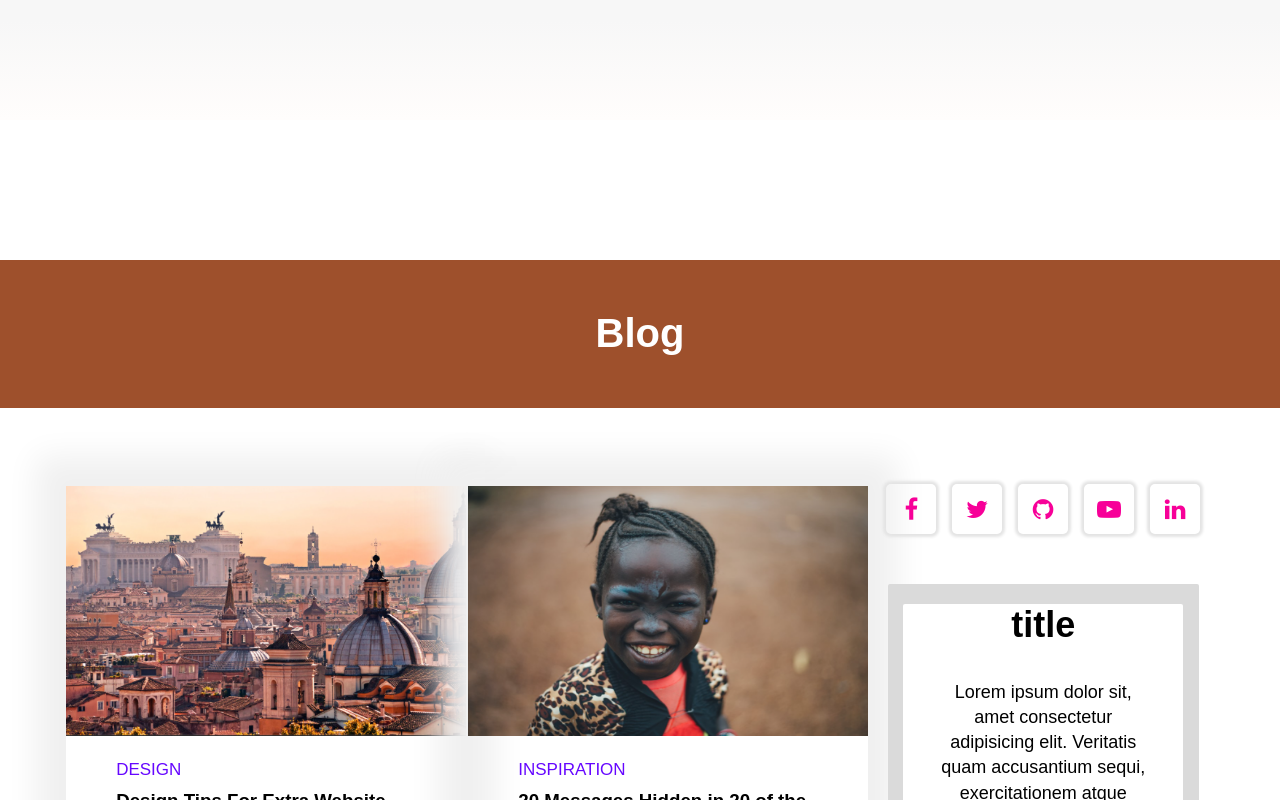
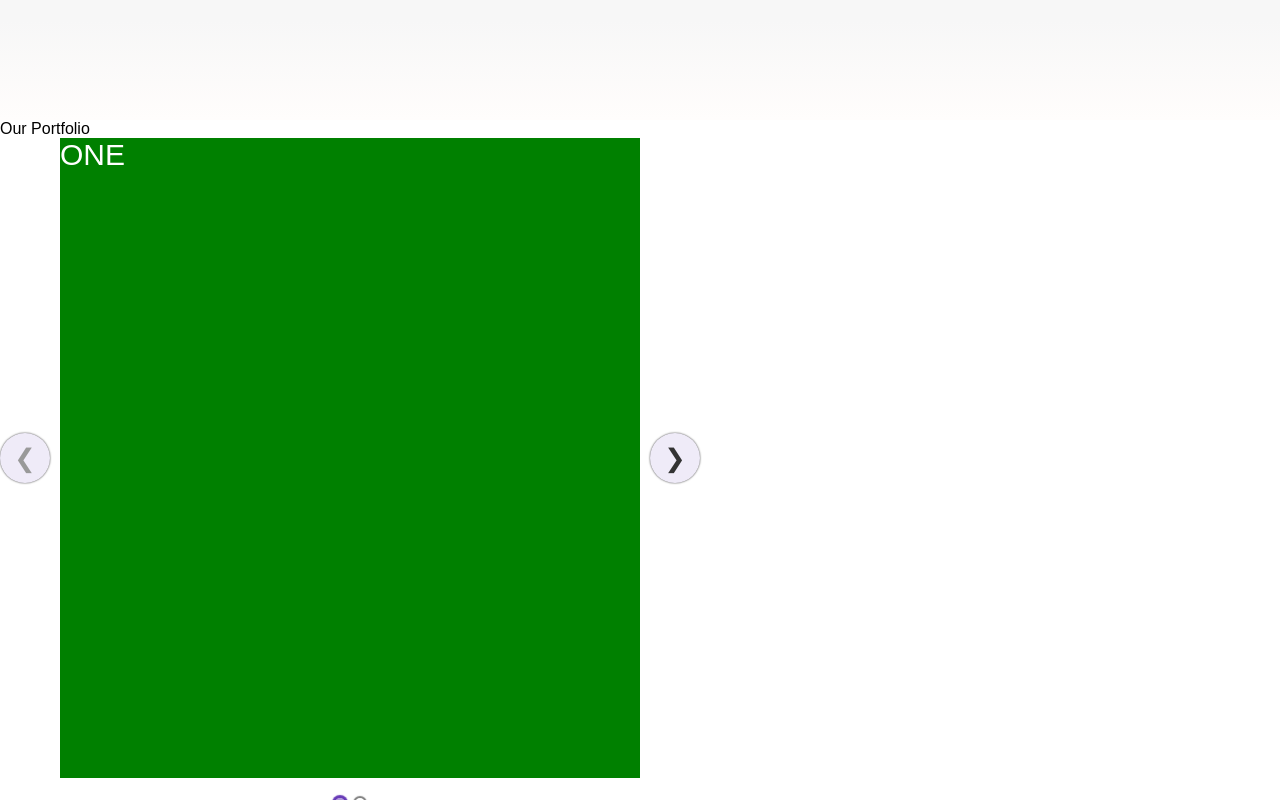
Before and after one commit to nighthawkEnterprise/OutreachDesignWebsite, a React (Create React App) app: page /Portfolio in a window 1280 px wide. Shown: the part 2960-3760 px from the top of the page. Built offline with nearby package versions, Linux system fonts and the light colour scheme; a web font is replaced by a local one.

Commit message:
incoming update

```diff
--- a/package.json
+++ b/package.json
@@ -9,9 +9,12 @@
     "emailjs-com": "^2.6.4",
     "react": "^17.0.1",
     "react-dom": "^17.0.1",
+    "react-elastic-carousel": "^0.10.0",
+    "react-responsive-carousel": "^3.2.11",
     "react-router-dom": "^5.2.0",
     "react-scripts": "4.0.1",
     "react-scroll": "^1.8.1",
+    "styled-components": "^5.2.1",
     "sweetalert2": "^10.12.6",
     "web-vitals": "^0.2.4"
   },
--- a/public/index.html
+++ b/public/index.html
@@ -5,7 +5,10 @@
       href="https://maxcdn.bootstrapcdn.com/font-awesome/4.7.0/css/font-awesome.min.css"
       rel="stylesheet"
     />
+    <!-- =============================================emma-->
     <script src="https://cdn.jsdelivr.net/npm/sweetalert2@10"></script>
+
+    <!-- ============================================= -->
     <meta charset="utf-8" />
     <link rel="icon" href="%PUBLIC_URL%/favicon.ico" />
     <meta name="viewport" content="width=device-width, initial-scale=1" />
--- a/src/App.js
+++ b/src/App.js
@@ -6,6 +6,7 @@ import AboutUs from "./components/AboutUsPage/AboutUs";
 import Blog from "./components/BlogPage/Blog";
 import Contact from "./components/ContactPage/Contact";
 import Footer from "./components/Footer/Footer";
+import PortfolioPage from "./components/Portfolio/PortfolioPage";
 
 function App() {
   return (
@@ -14,6 +15,7 @@ function App() {
       <Home />
       <AboutUs />
       <SimpleDesign />
+      <PortfolioPage />
       <Blog />
       <MeetUs />
       <Contact />
--- /dev/null
+++ b/src/components/Portfolio/Portfolio.css
@@ -0,0 +1,12 @@
+.caro_card {
+  width: 600px;
+  height: 80vh;
+  background-color: green;
+  color: white;
+  font-size: 30px;
+}
+
+.caro_contain {
+  width: 700px;
+  background-color: none;
+}
--- /dev/null
+++ b/src/components/Portfolio/PortfolioPage.js
@@ -0,0 +1,23 @@
+import React from "react";
+import Carousel from "react-elastic-carousel";
+import "./Portfolio.css";
+
+const breakPoints = [{ width: 400, itemsToShow: 1 }];
+
+function PortfolioPage() {
+  return (
+    <>
+      <div>
+        <p> Our Portfolio</p>
+      </div>
+      <div className="caro_contain">
+        <Carousel breakPoints={breakPoints}>
+          <div className="caro_card">ONE</div>
+          <div className="caro_card">TWO</div>
+        </Carousel>
+      </div>
+    </>
+  );
+}
+
+export default PortfolioPage;
```
Also changed, not shown: 2 other files (tests, documents, lock files or other folders).
